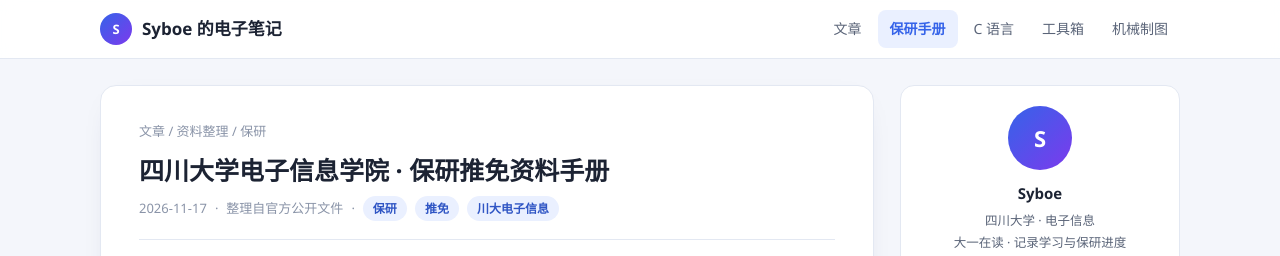
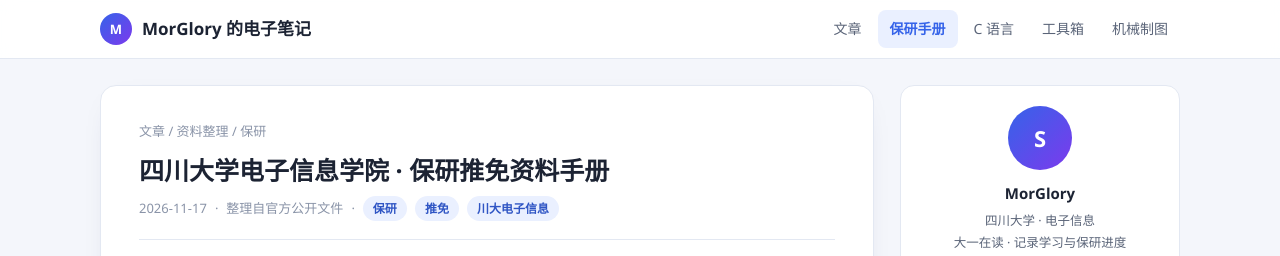
Before and after one commit to zygopeta/zygopeta.github.io, a plain HTML site: page baoyan.html in a window 1280 px wide. Shown: the top 256 px of the page. Drawn offline with Linux system fonts and the light colour scheme.

Commit message:
rename to MorGlory + avatar upload

```diff
--- a/baoyan.html
+++ b/baoyan.html
@@ -3,7 +3,7 @@
 <head>
 <meta charset="UTF-8">
 <meta name="viewport" content="width=device-width, initial-scale=1.0">
-<title>川大电子信息 · 保研推免资料手册 — Syboe 的电子笔记</title>
+<title>川大电子信息 · 保研推免资料手册 — MorGlory 的电子笔记</title>
 <style>
   :root{
     --ink:#1c2333; --sub:#5a6478; --line:#e3e8f2;
@@ -126,7 +126,7 @@
 <header class="top">
   <div class="topin">
     <a class="brand" href="index.html" style="text-decoration:none">
-      <span class="avatar">S</span><span>Syboe 的电子笔记</span>
+      <span class="avatar">M</span><span>MorGlory 的电子笔记</span>
     </a>
     <nav class="topnav">
       <a href="index.html">文章</a>
@@ -322,7 +322,7 @@
   <aside>
     <div class="box profile">
       <div class="pa">S</div>
-      <div class="pn">Syboe</div>
+      <div class="pn">MorGlory</div>
       <div class="pd">四川大学 · 电子信息<br>大一在读 · 记录学习与保研进度</div>
     </div>
     <div class="box tocbox">
@@ -349,7 +349,7 @@
   </aside>
 </div>
 
-<footer class="site">Syboe 的电子笔记 · 资料整理自四川大学官方公开文件，请以最新正式通知为准</footer>
+<footer class="site">MorGlory 的电子笔记 · 资料整理自四川大学官方公开文件，请以最新正式通知为准</footer>
 
 </body>
 </html>
```
